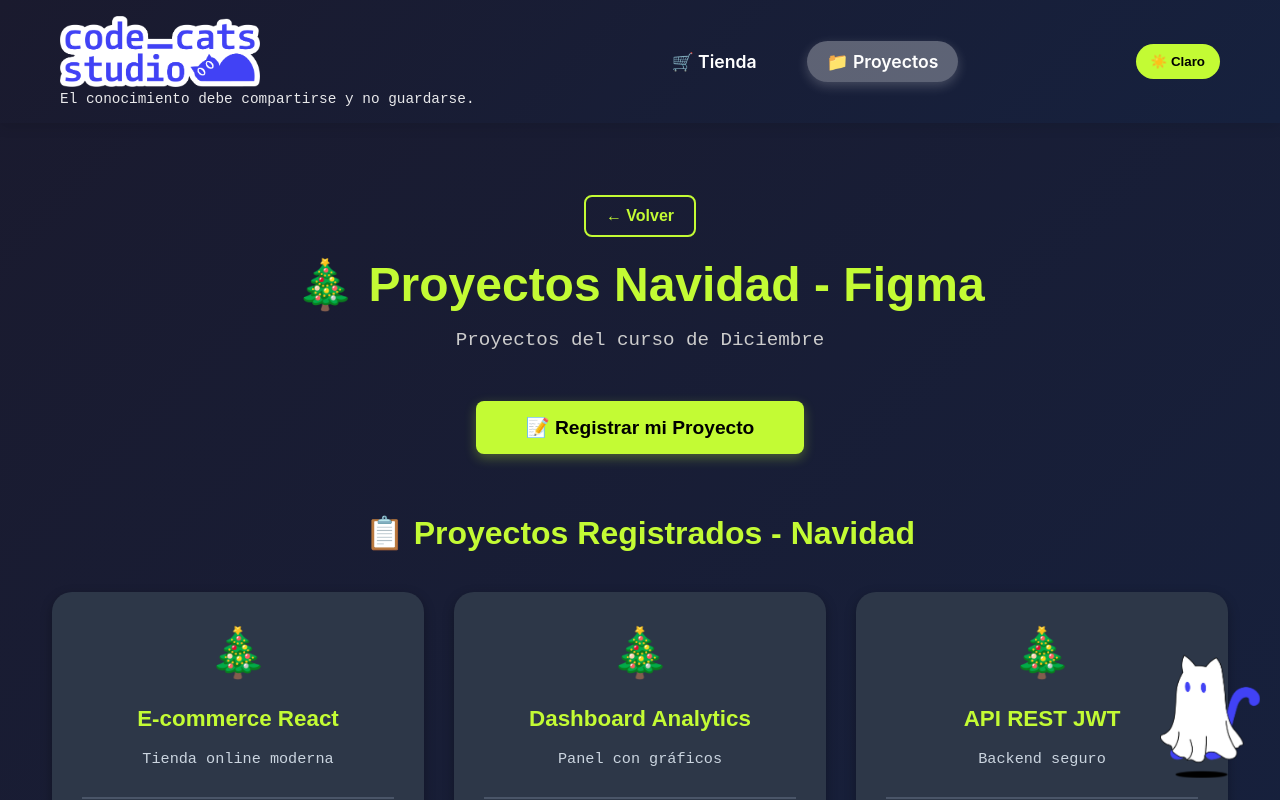
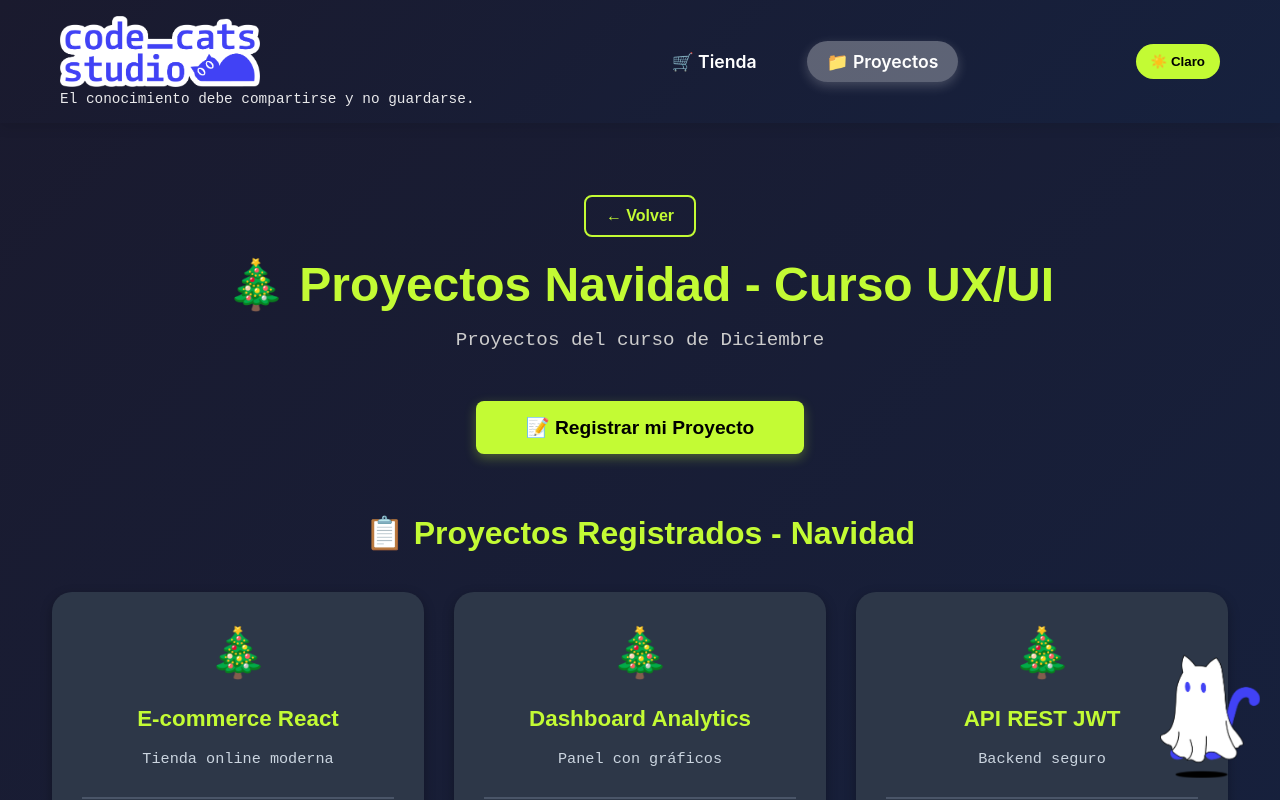
Before and after one commit to leaox77/Code-Cats-Studio, a React (Vite) app: page /proyectos in a window 1280 px wide. Both pictures are taken after a click on the element 890 px from the left and 555 px from the top of the page. Shown: the top 800 px of the page. Built offline with nearby package versions, Linux system fonts and the light colour scheme; a web font is replaced by a local one.

Commit message:
🎨 [FIX] texto ux

```diff
--- a/src/pages/Proyectos.jsx
+++ b/src/pages/Proyectos.jsx
@@ -332,7 +332,7 @@ const Proyectos = () => {
             <button className="btn-volver" onClick={() => setVistaActual('principal')}>
               ← Volver
             </button>
-            <h1>🎄 Proyectos Navidad - Figma</h1>
+            <h1>🎄 Proyectos Navidad - Curso UX/UI</h1>
             <p className="proyectos-subtitle">Proyectos del curso de Diciembre</p>
           </div>
 
```
